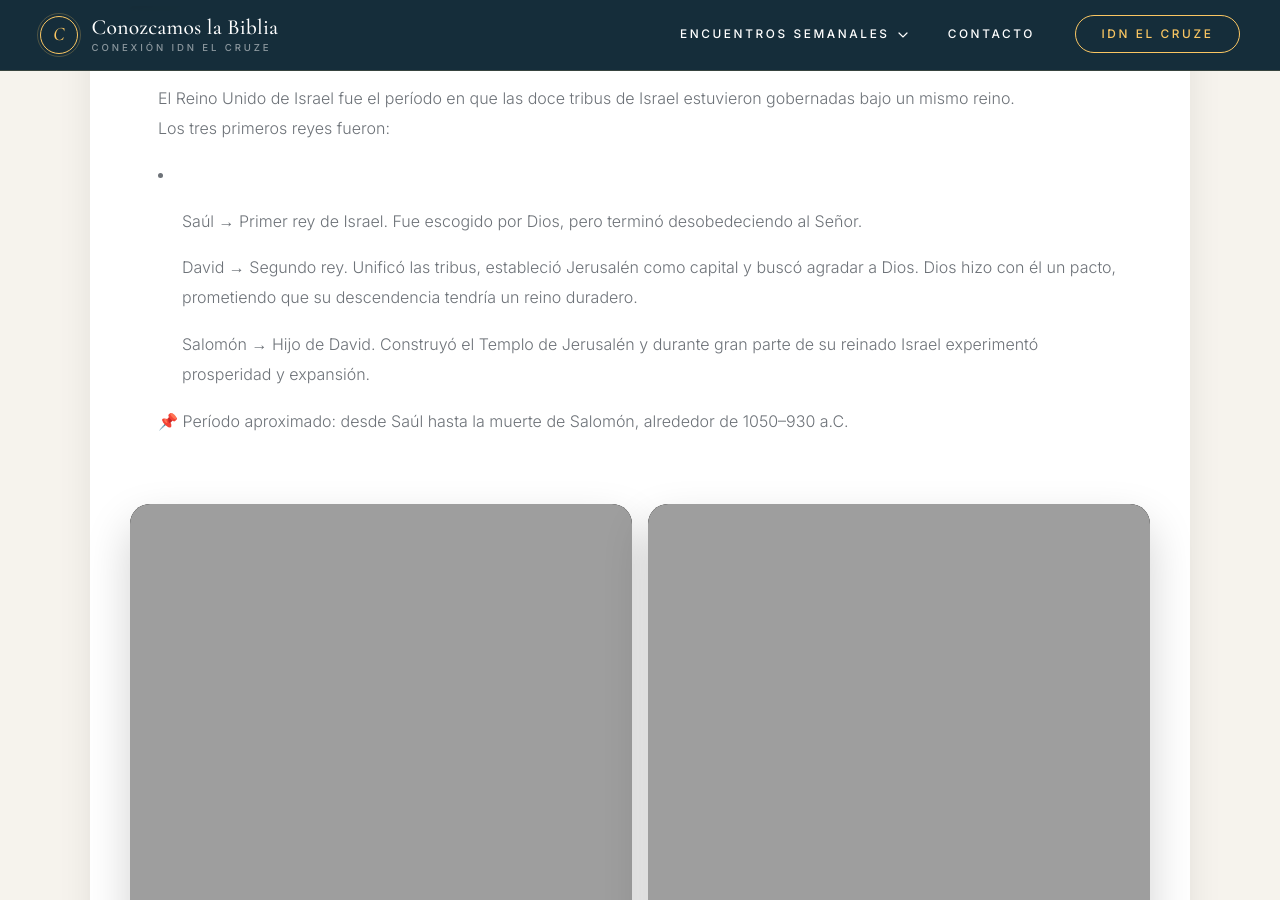
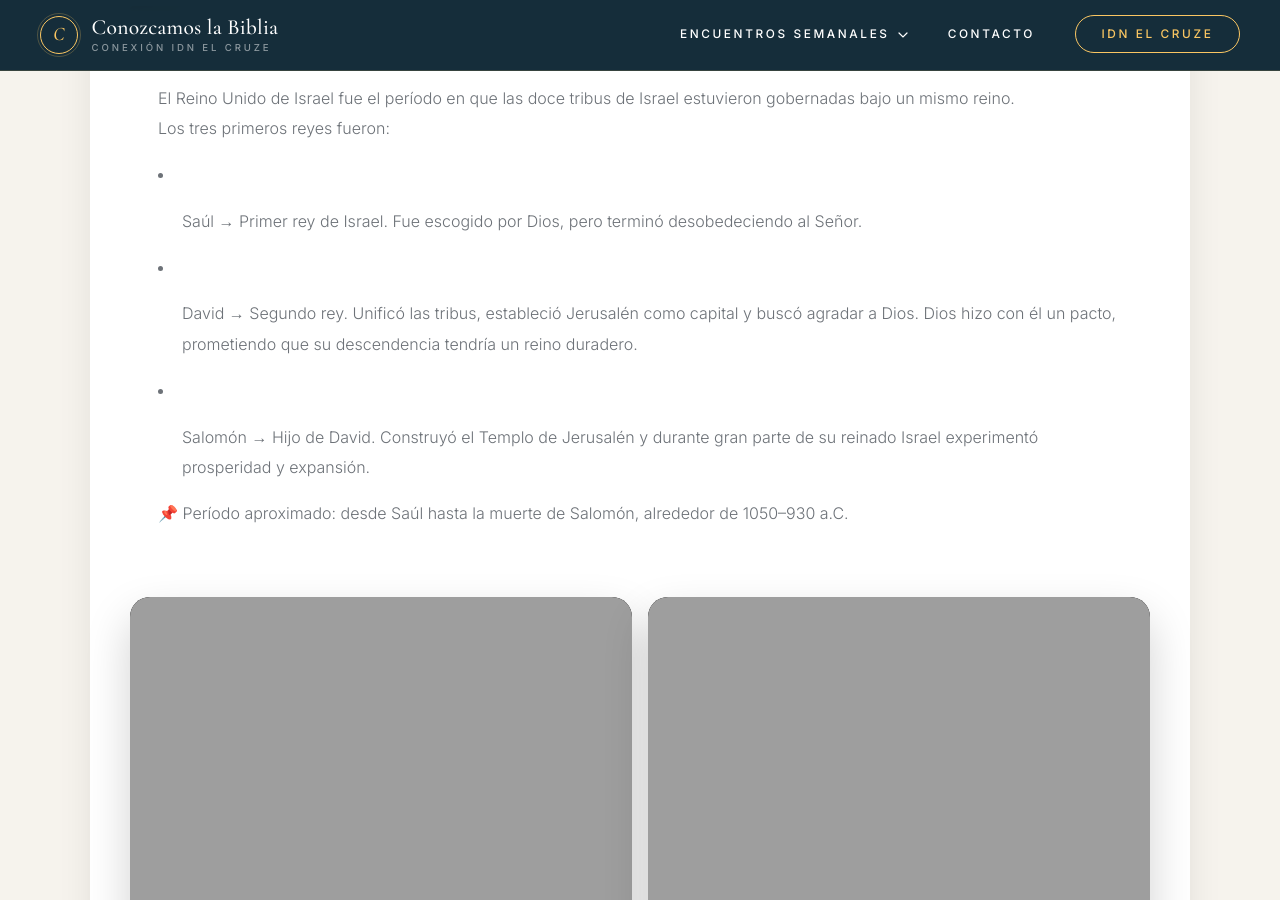
Before and after one commit to iporoma/conozcamoslabiblia, a Jekyll site: the page built from encuentro-nn.html, in a window 1280 px wide and 900 px high, scrolled down 1895 px. Built offline with Jekyll 4.4.1, drawn with Linux system fonts in a browser that asks for light colours.

Commit message:
Fix HTML structure for listing Israel's kings

```diff
--- a/encuentro-nn.html
+++ b/encuentro-nn.html
@@ -34,11 +34,9 @@ css: encuentros
 
 Los tres primeros reyes fueron:
 
-<li>
-<ul>Saúl → Primer rey de Israel. Fue escogido por Dios, pero terminó desobedeciendo al Señor.</ul>
-<ul>David → Segundo rey. Unificó las tribus, estableció Jerusalén como capital y buscó agradar a Dios. Dios hizo con él un pacto, prometiendo que su descendencia tendría un reino duradero.</ul>
-<ul>Salomón → Hijo de David. Construyó el Templo de Jerusalén y durante gran parte de su reinado Israel experimentó prosperidad y expansión.</ul>
-</li>
+<li><ul>Saúl → Primer rey de Israel. Fue escogido por Dios, pero terminó desobedeciendo al Señor.</ul></li>
+<li><ul>David → Segundo rey. Unificó las tribus, estableció Jerusalén como capital y buscó agradar a Dios. Dios hizo con él un pacto, prometiendo que su descendencia tendría un reino duradero.</ul></li>
+<li><ul>Salomón → Hijo de David. Construyó el Templo de Jerusalén y durante gran parte de su reinado Israel experimentó prosperidad y expansión.</ul></li>
 
 <p>📌 Período aproximado: desde Saúl hasta la muerte de Salomón, alrededor de 1050–930 a.C.</p>
         </div>
```
